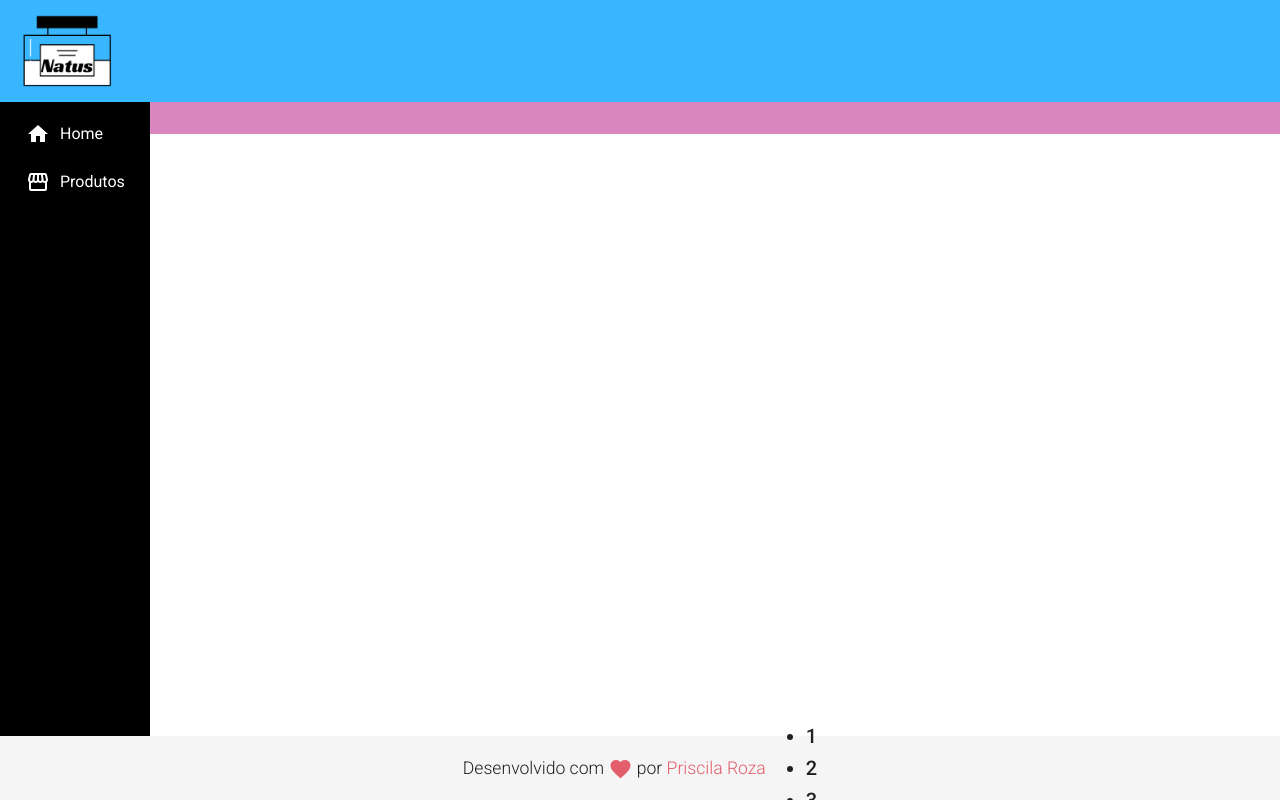
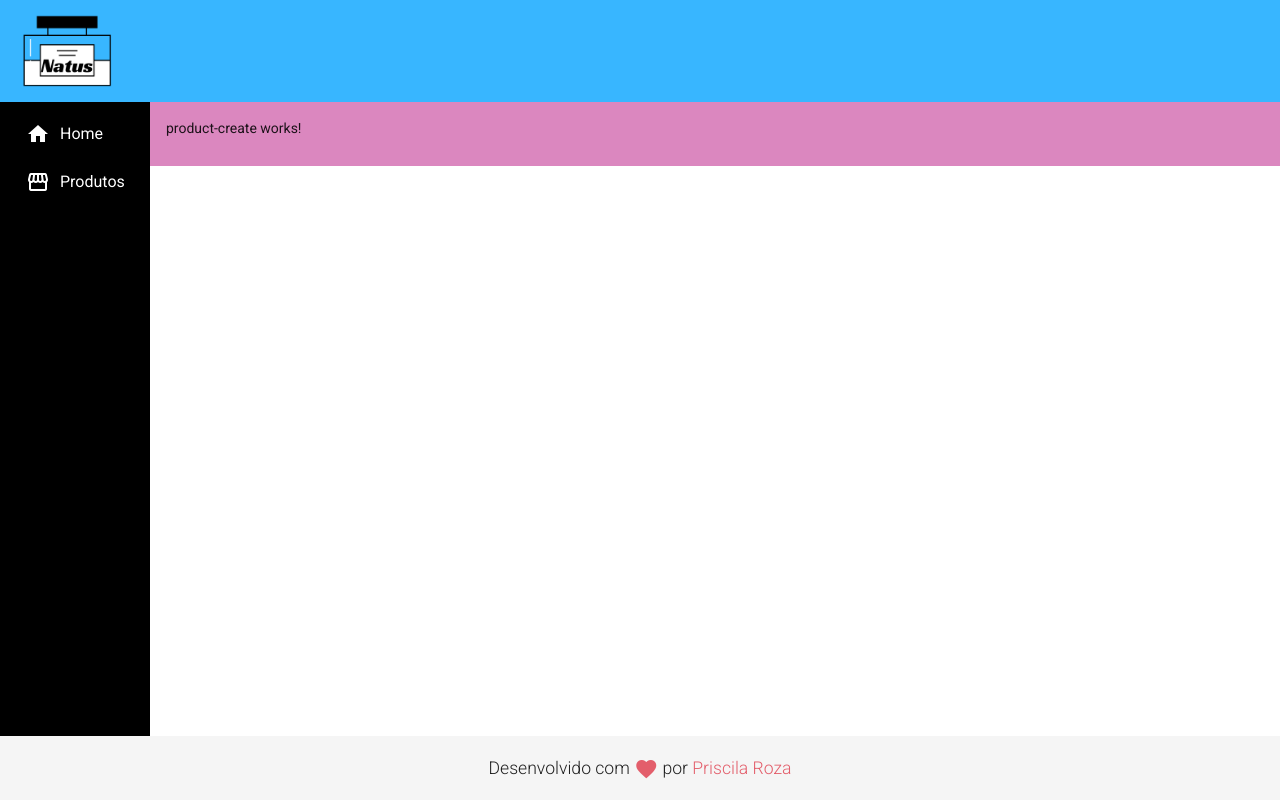
Before and after one commit to PriscilaRoza/Natus_Perfumaria, an Angular app in the folder frontend/: page /products/create in a window 1280 px wide. Before the commit this address led to /. Built offline with nearby package versions, Linux system fonts and the light colour scheme.

Commit message:
feature[created product-create]

```diff
--- a/frontend/src/app/app-routing.module.ts
+++ b/frontend/src/app/app-routing.module.ts
@@ -1,3 +1,4 @@
+import { ProductCreateComponent } from './components/product/product-create/product-create.component';
 import { NgModule } from '@angular/core';
 import { RouterModule, Routes } from '@angular/router';
 
@@ -14,6 +15,10 @@
     path: "products",
     component: ProductCrudComponent,
   },
+  {
+    path: "products/create",
+    component: ProductCreateComponent,
+  },
 ];
 
 @NgModule({
--- a/frontend/src/app/app.module.ts
+++ b/frontend/src/app/app.module.ts
@@ -17,6 +17,7 @@
 import { ProductCrudComponent } from './views/product-crud/product-crud.component';
 import { RedDirective } from './directives/red.directive';
 import { ForDirective } from './directives/for.directive';
+import { ProductCreateComponent } from './components/product/product-create/product-create.component';
 @NgModule({
   declarations: [
     AppComponent,
@@ -27,6 +28,7 @@
     ProductCrudComponent,
     RedDirective,
     ForDirective,
+    ProductCreateComponent,
   ],
   imports: [
     BrowserModule,
--- /dev/null
+++ b/frontend/src/app/components/product/product-create/product-create.component.html
@@ -0,0 +1 @@
+<p>product-create works!</p>
--- /dev/null
+++ b/frontend/src/app/components/product/product-create/product-create.component.ts
@@ -0,0 +1,15 @@
+import { Component, OnInit } from '@angular/core';
+
+@Component({
+  selector: 'app-product-create',
+  templateUrl: './product-create.component.html',
+  styleUrls: ['./product-create.component.css']
+})
+export class ProductCreateComponent implements OnInit {
+
+  constructor() { }
+
+  ngOnInit(): void {
+  }
+
+}
--- a/frontend/src/app/components/template/footer/footer.component.html
+++ b/frontend/src/app/components/template/footer/footer.component.html
@@ -4,7 +4,7 @@
     <i class="material-icons v-middle" appRed>favorite</i>
     por <a class="red" href="https://github.com/PriscilaRoza">Priscila Roza</a></span
   >
-  <ul>
+  <!-- <ul>
     <li *myFor="let n em [1,2,3]">{{n}}</li>
-  </ul>
+  </ul> -->
 </mat-toolbar>
```
Also changed, not shown: frontend/src/app/components/product/product-create/product-create.component.css (added).
